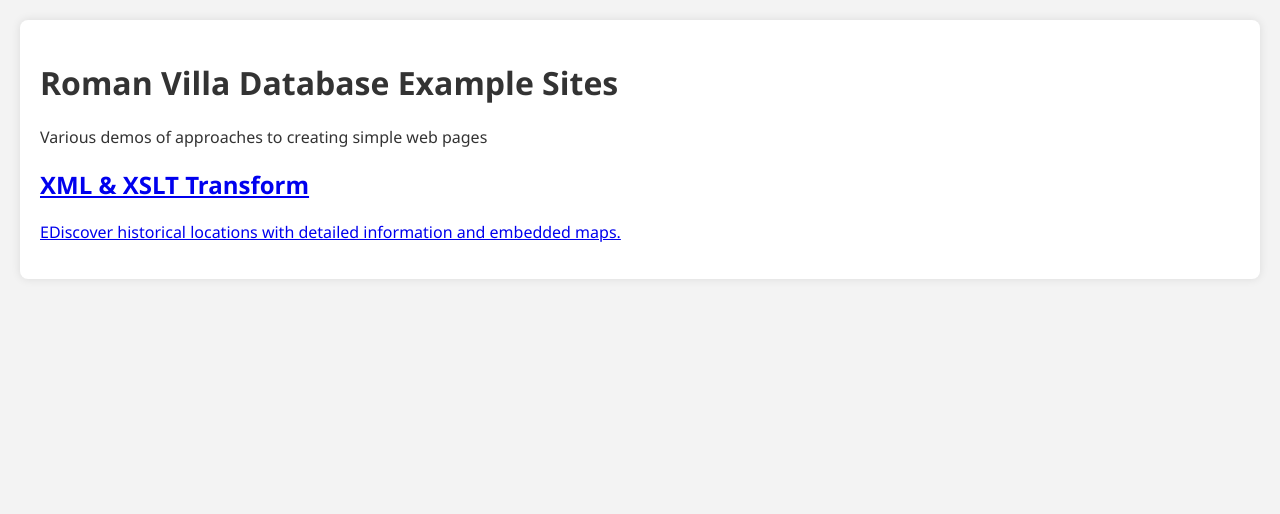
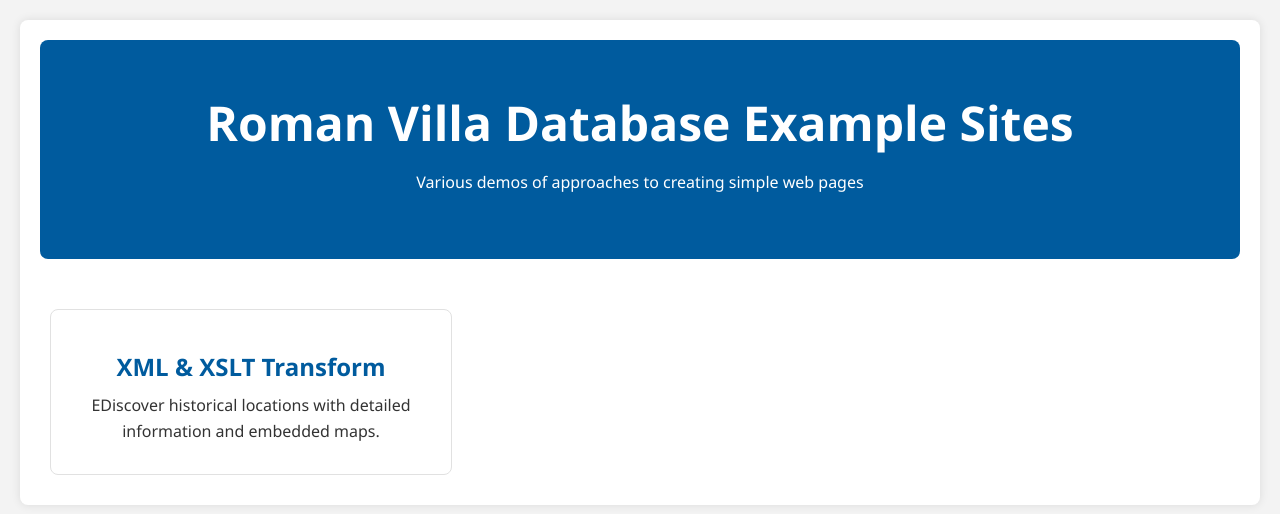
Before and after one commit to mwmckenzie/SimpleStaticListPageDemo, a plain HTML site: page index.html in a window 1280 px wide. Drawn offline with Linux system fonts and the light colour scheme.

Commit message:
Update styles.css

```diff
--- a/styles.css
+++ b/styles.css
@@ -56,3 +56,47 @@ iframe {
     border-radius: 8px;
     margin-top: 20px;
 }
+
+.hero {
+    background: #005b9e;
+    color: white;
+    padding: 50px 20px;
+    text-align: center;
+    border-radius: 8px;
+    margin-bottom: 40px;
+}
+
+.hero h1 {
+    font-size: 3em;
+    margin: 0;
+}
+
+.card {
+    display: inline-block;
+    width: 30%;
+    margin: 10px;
+    padding: 20px;
+    background: #fff;
+    border: 1px solid #e1e1e1;
+    border-radius: 8px;
+    transition: box-shadow 0.3s ease, transform 0.3s ease;
+    text-align: center;
+    text-decoration: none;
+    color: #333;
+}
+
+.card:hover {
+    box-shadow: 0 0 15px rgba(0, 0, 0, 0.2);
+    transform: translateY(-5px);
+}
+
+.card h2 {
+    font-size: 1.5em;
+    margin-bottom: 10px;
+    color: #005b9e;
+}
+
+.card p {
+    margin: 10px 0;
+    line-height: 1.6;
+}
```
